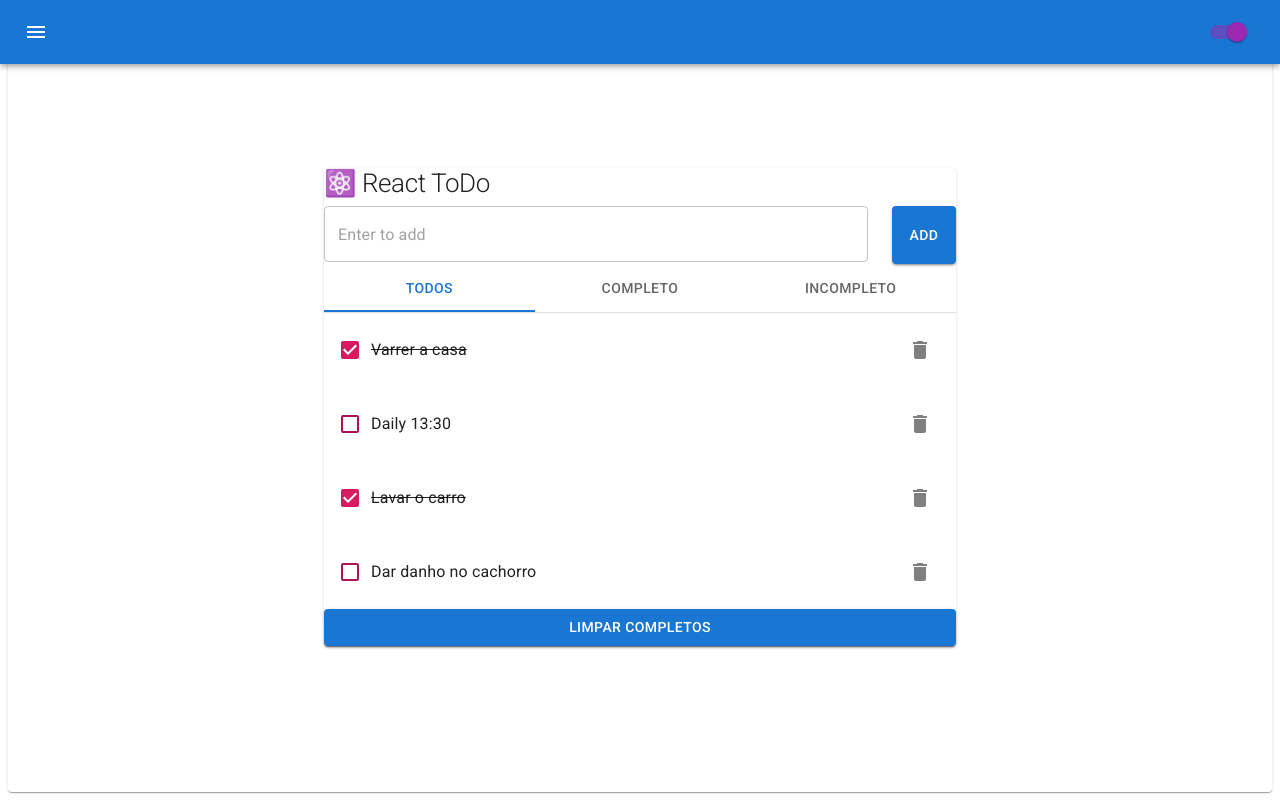
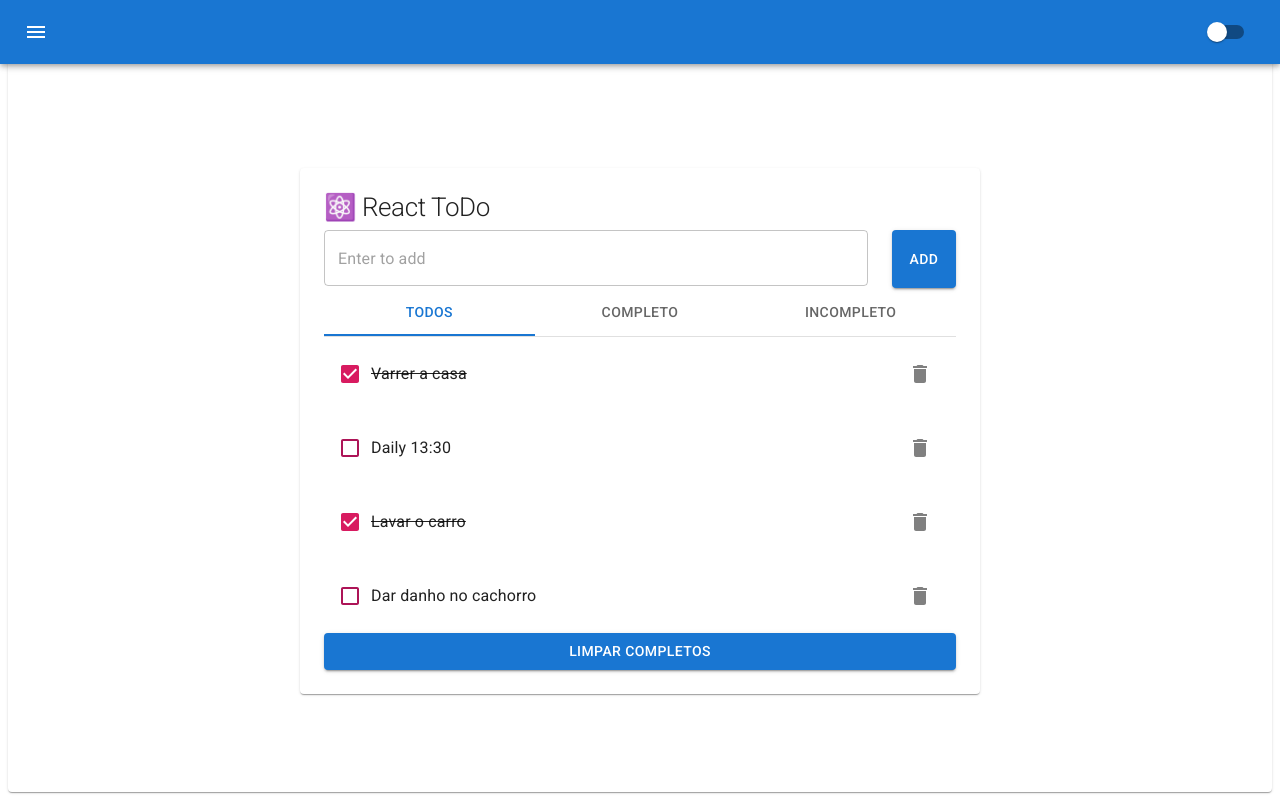
Before and after one commit to VitoorFranca/todo-list, a React (Create React App) app: page / in a window 1280 px wide. Built offline with nearby package versions, Linux system fonts and the light colour scheme.

Commit message:
refatoring

```diff
--- a/src/App.tsx
+++ b/src/App.tsx
@@ -1,9 +1,13 @@
 import { Todo } from "./components/Todo";
 import Papper from "@mui/material/Paper";
 import { AppBar } from "./components/AppBar";
+import { ThemeProvider } from "@mui/material/styles";
+import { useTheme } from "./hooks/useTheme";
 
 export function App() {
+  const { theme, isDark, toggleMode } = useTheme();
   return (
+    <ThemeProvider theme={theme}>
       <Papper
         style={{
           width: "100%",
@@ -13,8 +17,9 @@ export function App() {
           alignItems: "center",
         }}
       >
-      <AppBar />
+        <AppBar isDark={isDark} toggleMode={toggleMode} />
         <Todo />
       </Papper>
+    </ThemeProvider>
   );
 }
--- a/src/components/AppBar/index.tsx
+++ b/src/components/AppBar/index.tsx
@@ -2,13 +2,14 @@ import React from "react";
 import { Box, Toolbar, IconButton, Switch } from "@mui/material";
 import MenuIcon from "@mui/icons-material/Menu";
 import AppBarMui from "@mui/material/AppBar";
+import { useTheme } from "../../hooks/useTheme";
 
-export function AppBar() {
-  const [auth, setAuth] = React.useState(true);
+type Props = {
+  toggleMode: () => void;
+  isDark: boolean;
+};
 
-  const handleChange = (event: React.ChangeEvent<HTMLInputElement>) => {
-    setAuth(event.target.checked);
-  };
+export function AppBar({ toggleMode, isDark }: Props) {
   return (
     <Box sx={{ display: "flex", justifyContent: "space-between" }}>
       <AppBarMui>
@@ -24,8 +25,8 @@ export function AppBar() {
           </IconButton>
           <Box>
             <Switch
-              checked={auth}
-              onChange={handleChange}
+              checked={isDark}
+              onChange={toggleMode}
               aria-label="login switch"
               color="secondary"
             />
--- a/src/components/Todo/index.tsx
+++ b/src/components/Todo/index.tsx
@@ -43,6 +43,7 @@ export function Todo() {
         display: "flex",
         flexDirection: "column",
         marginTop: 20,
+        padding: 3,
       }}
     >
       <Box sx={{ borderBottom: 1, borderColor: "divider" }}>
```
Lines whose indentation alone changed are shown as unchanged.
